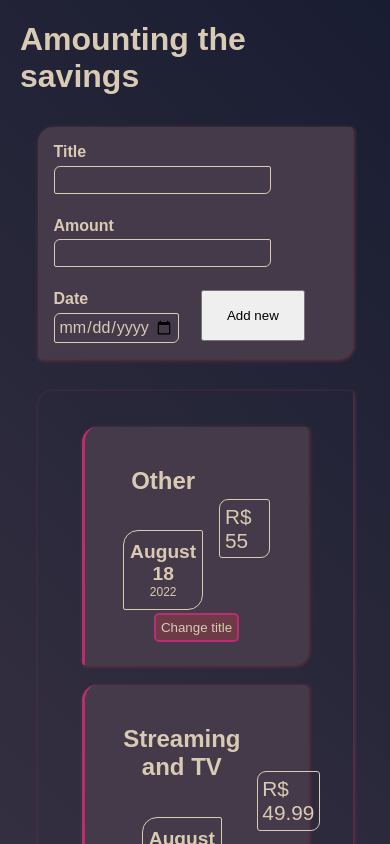
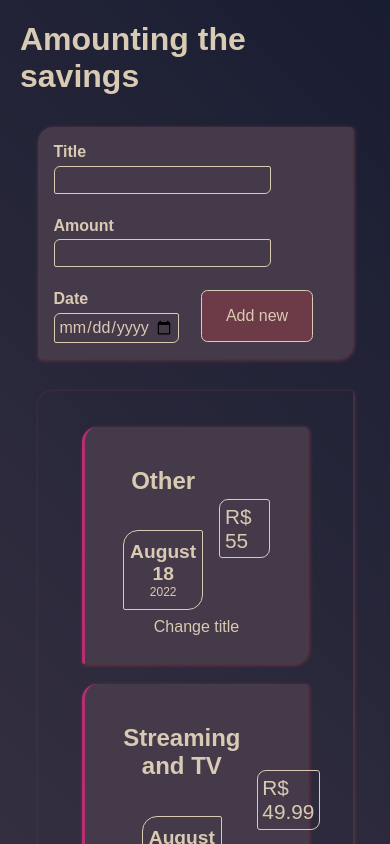
Before and after one commit to israeldvd/amounts-monitor, a React (Create React App) app in the folder react-complete/: page / in a window 390 px wide. Shown: the top 844 px of the page. Built offline with nearby package versions, Linux system fonts and the light colour scheme; a web font is replaced by a local one.

Commit message:
Edit other styles and add new global color
- Define broad styles (outline)
- Set button-specifc coloring and bordering
- Add shadow colors to some of pre-existing ones
- Specify button selector in index (broad reach)

```diff
--- a/react-complete/src/components/Amounts/AmountItem.css
+++ b/react-complete/src/components/Amounts/AmountItem.css
@@ -60,18 +60,23 @@ h2 {
 }
 
 .whole_amount_item button {
-    color: inherit;
-    background-color: var(--color-brown);
-    border: 2px var(--color-accent) solid;
-    border-radius: 5px;
+    border: none;
+    background-color: unset;
     padding: 0.3rem;
     margin: 3px;
+}
+
+.whole_amount_item button:hover,
+.whole_amount_item button:active {
+    background-color: var(--color-accent);
+    border-color: var(--color-clear);
 }
 
 @media (max-width: 580px) {
     .whole_amount_item {
         flex-direction: column;
         justify-content: space-around;
+        flex-wrap: wrap;
     }
 
     .item_info {
--- a/react-complete/src/index.css
+++ b/react-complete/src/index.css
@@ -11,8 +11,12 @@
     --color-primary: #191d32ff; /* space-cadet */
     --color-grey: #453a49ff; /* dark-liver */
     --color-brown: #6d3b47ff; /* catawba */
+    --color-brown-2: #5d323c; /* catawba, but 7 shades before black */
+    --color-brown-3: #42242b; /* catawba, but 5 shades before black */
     --color-clear: #d9cab3ff; /* bone */
     --color-accent: #ba2c73ff; /* magenta-dye */
+    --color-accent-2: #a52766; /* same as before, but 9 steps before black */
+    --color-accent-3: #841f52; /* same as before, but 7 steps before black */
 
     /* CSS Gradients */
     --gradient-top: linear-gradient(
@@ -92,9 +96,14 @@
     box-sizing: border-box;
 }
 
+*:focus {
+    outline: var(--color-accent) dashed 2px;
+}
+
 html {
     font-family: var(--font-text);
-  background: linear-gradient(225deg, var(--color-primary), var(--color-grey)), rgb(0, 0, 0);
+    background: linear-gradient(225deg, var(--color-primary), var(--color-grey)),
+        rgb(0, 0, 0);
     /* height: 100%; */
 }
 
@@ -103,3 +112,20 @@ body {
     color: var(--color-clear);
     margin: 20px;
 }
+
+button {
+    font: inherit;
+    cursor: pointer;
+    color: var(--color-clear);
+    background-color: var(--color-brown);
+    border: 1px var(--color-clear) solid;
+    border-radius: 0.4rem;
+    padding: 0.5rem 1rem;
+}
+
+button:hover,
+button:active {
+    color: white;
+    background-color: var(--color-accent);
+    border-color: var(--color-clear);
+}
```
Lines whose indentation alone changed are shown as unchanged.
